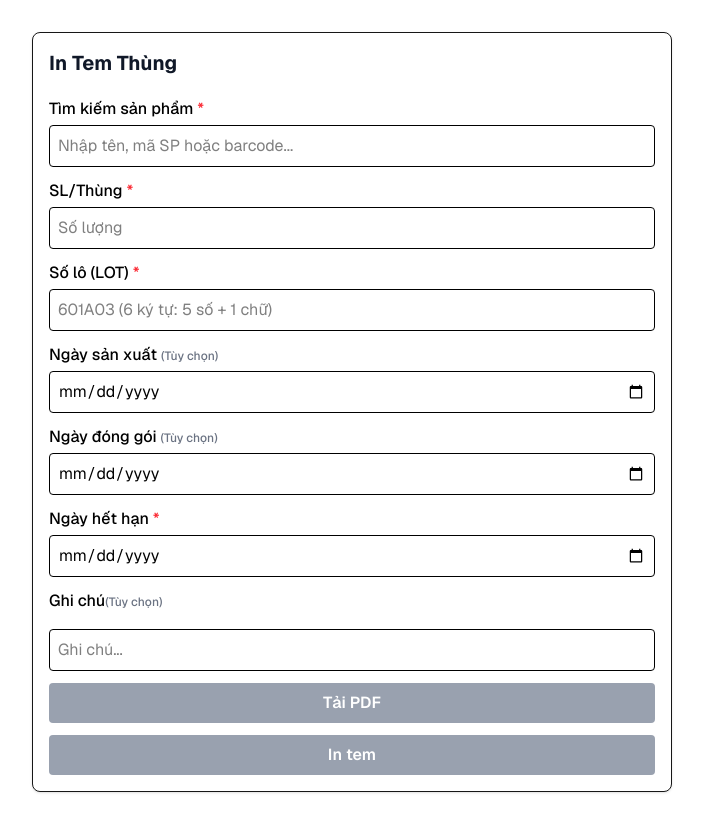
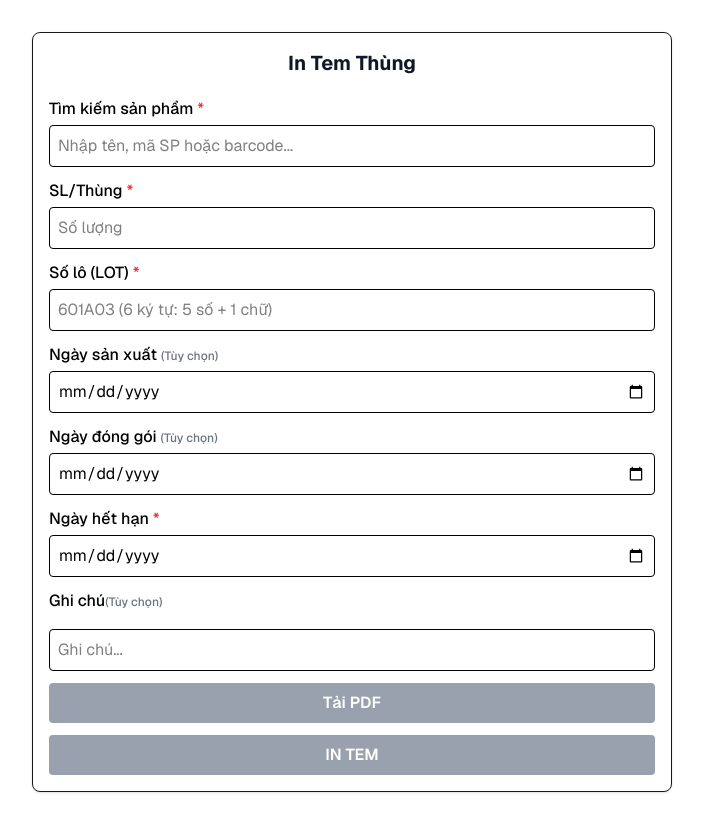
Before and after one commit to vominhnhat55/box-label, a Next.js app: page / in a window 1280 px wide. Shown: the whole page, without its empty margins (288-991 px from the left). Built offline with nearby package versions, Linux system fonts and the light colour scheme.

Commit message:
update ui label

```diff
--- a/components/BoxLabel.tsx
+++ b/components/BoxLabel.tsx
@@ -124,7 +124,7 @@ export default function BoxLabel({
       </div>
 
       {/* DATES - 3 cột hoặc 2 cột nếu không có ngày đóng gói */}
-      <div className='border-b border-[#1f2937] bg-[#ffffff]'>
+      <div className='border-b border-[#1f2937] bg-[#ffffff] pb-2'>
         <div className='flex justify-between justify-between items-center'>
           {nsx && (
             <div className='text-center flex-1 border-r'>
@@ -143,7 +143,7 @@ export default function BoxLabel({
             </div>
           )}
 
-          <div className='text-center flex-1 border- '>
+          <div className='text-center flex-1  '>
             <div className='text-[#111827] font-bold text-[10px] uppercase mb-0.5'>
               HSD
             </div>
--- a/components/PrintForm.tsx
+++ b/components/PrintForm.tsx
@@ -135,9 +135,11 @@ export default function PrintForm() {
     <>
       {/* FORM – không in */}
       <div className='print:hidden flex flex-col gap-3 border p-4 rounded-lg bg-white shadow-sm w-full'>
-        <h2 className='text-xl font-bold text-gray-900 mb-2'>In Tem Thùng</h2>
+        <h2 className='text-xl font-bold text-gray-900 mb-2 text-center'>
+          In Tem Thùng
+        </h2>
+        {/* Tìm kiếm sản phẩm */}
 
-        {/* Tìm kiếm sản phẩm */}
         <div className='relative'>
           <label className='text-black font-medium mb-1 block'>
             Tìm kiếm sản phẩm <span className='text-red-500'>*</span>
@@ -338,9 +340,9 @@ export default function PrintForm() {
           <button
             disabled={!isValid}
             onClick={() => window.print()}
-            className='flex-1 bg-blue-600 text-white px-4 py-2 rounded font-semibold hover:bg-green-700 disabled:bg-gray-400 disabled:cursor-not-allowed transition-colors'
+            className='flex-1 bg-blue-600 text-white px-4 py-2 rounded font-semibold hover:bg-blue-700 disabled:bg-gray-400 disabled:cursor-not-allowed transition-colors cursor-pointer'
           >
-            In tem
+            IN TEM
           </button>
         </div>
       </div>
```
